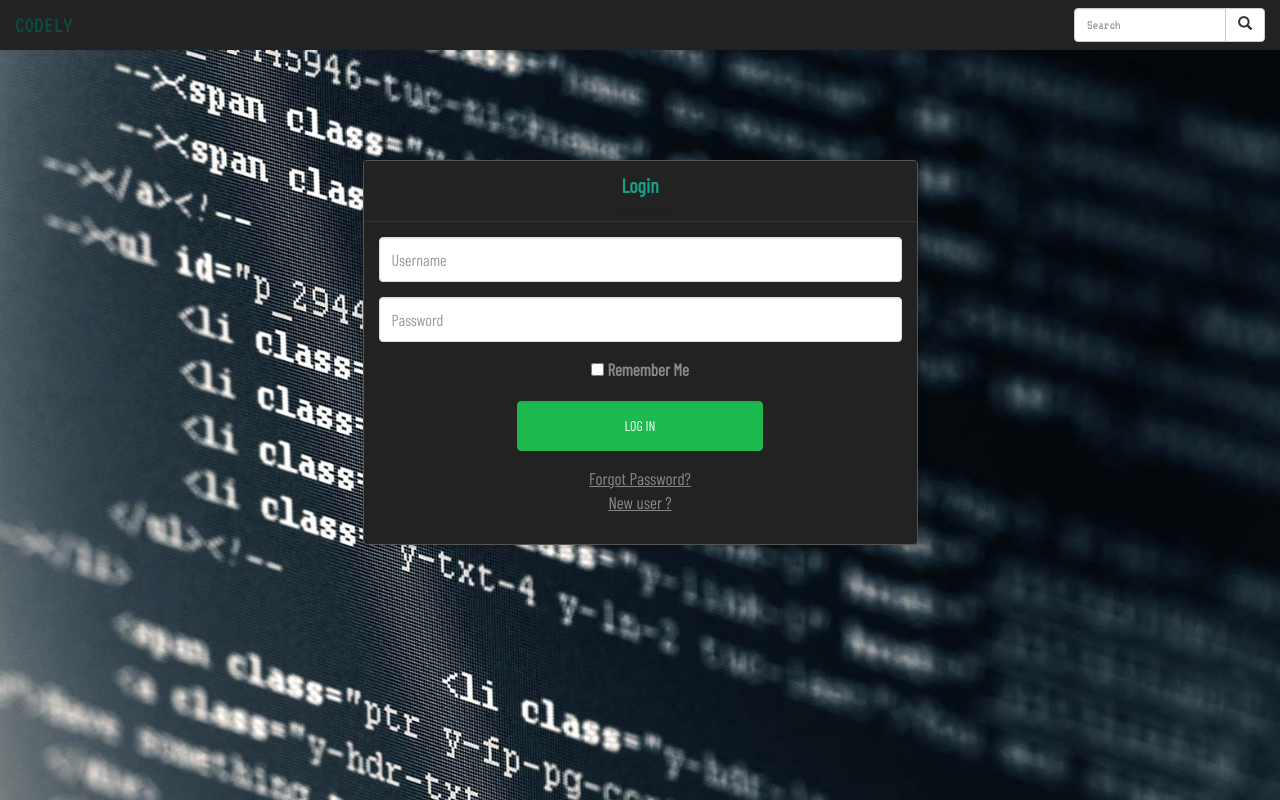
After one commit to mshirazab/Codely, a Flask app: page /sign_in in a window 1280 px wide. The commit adds this page. Run offline with Flask 2, Linux system fonts and the light colour scheme; some libraries are stand-ins or nearby versions.

Commit message:
Completed login and sign-up part

```diff
--- a/database/add_tables.sql
+++ b/database/add_tables.sql
@@ -1,5 +1,6 @@
 create database if not exists codely;
   use codely;
+  drop table if exists user;
   create table user(
     username varchar(50) primary key,
     password varchar(50)
--- a/server.py
+++ b/server.py
@@ -1,24 +1,49 @@
-# from database import Database as db
-from flask import Flask
+from database import Database as db
+from flask import Flask, session, request, flash, redirect, url_for
 # , redirect, url_for, session, request
 from flask import render_template
 # , abort
 import os
-from nocache import nocache
 app = Flask(__name__)
 app.secret_key = os.urandom(24)
 
 
 @app.route('/', methods=['GET'])
-@nocache
 def index():
-    return render_template('./index.html', logged_in=False)
+    return redirect('/sign_in')
 
 
-# @app.route('/sign_in', methods=['POST'])
-# @nocache
-# def sign_in():
-#     return render_template('./index.html', logged_in=True)
+@app.route('/register', methods=['GET', 'POST'])
+def register():
+    if request.method == 'GET':
+        return render_template('./register.html', logged_in=False)
+    if request.method == 'POST':
+        username = (request.form['username']).lower().strip()
+        password = (request.form['password'])
+        is_valid_username = db.add_user(username, password)
+        for key in is_valid_username:
+            print key, is_valid_username[key]
+        if is_valid_username.has_key('success'):
+            flash(is_valid_username['success'] + '. Sign in now.', 'register_success')
+            return redirect(url_for("sign_in"))
+        else:
+            flash('Username is already taken, MF', 'register_error')
+            return redirect(url_for("register"))
+
+@app.route('/sign_in', methods=['GET', 'POST'])
+def sign_in():
+    if request.method == 'GET':
+        return render_template('./sign_in.html', logged_in=False)
+    if request.method == 'POST':
+        username = (request.form['username']).lower().strip()
+        password = (request.form['password'])
+        can_login = db.check_can_login(username, password)
+        if can_login:
+            return redirect(url_for("index"))
+        else:
+            flash(u'Invalid username or password', 'sign_in_error')
+            return redirect(url_for("sign_in"))
+
 
 
 if __name__ == "__main__":
--- a/static/css/login_form.css
+++ b/static/css/login_form.css
@@ -1,13 +1,12 @@
-
-.login-box  {
+ .login-box  {
   padding-top: 90px;
 }
 .panel-login {
   background-color: #222;
 	border-color: #555;
-	-webkit-box-shadow: 0px 2px 3px 0px rgba(0,0,0,0.2);
-	-moz-box-shadow: 0px 2px 3px 0px rgba(0,0,0,0.2);
-	box-shadow: 0px 2px 3px 0px rgba(0,0,0,0.2);
+	-webkit-box-shadow: 0 2px 3px 0 rgba(0,0,0,0.2);
+	-moz-box-shadow: 0 2px 3px 0 rgba(0,0,0,0.2);
+	box-shadow: 0 2px 3px 0 rgba(0,0,0,0.2);
 }
 .panel-login>.panel-heading {
 	color: #00415d;
@@ -19,18 +18,18 @@
 	text-decoration: none;
 	color: #666;
 	font-weight: bold;
-	font-size: 15px;
+	font-size: 17px;
 	-webkit-transition: all 0.1s linear;
 	-moz-transition: all 0.1s linear;
 	transition: all 0.1s linear;
 }
 .panel-login>.panel-heading a.active{
 	color: #16A085;
-	font-size: 18px;
+	font-size: 20px;
 }
 .panel-login>.panel-heading hr{
 	margin-top: 10px;
-	margin-bottom: 0px;
+	margin-bottom: 0;
 	clear: both;
 	border: 0;
 	height: 1px;
@@ -55,14 +54,18 @@
 	box-shadow: none;
 	border-color: #555;
 }
-.forgot-password {
+.form-links {
 	text-decoration: underline;
 	color: #888;
+  padding-left: 4px;
+  padding-right: 4px;
 }
-.forgot-password:hover,
-.forgot-password:focus {
+.form-links:hover,
+.form-links:focus {
 	text-decoration: underline;
 	color: #666;
+  padding-left: 4px;
+  padding-right: 4px;
 }
 
 .btn-register {
--- a/static/css/style.css
+++ b/static/css/style.css
@@ -1,11 +1,13 @@
 body {
   background: url("../img/background.jpg");
+  background-size: cover;
   font-family: 'Barlow Condensed', sans-serif;
+  font-size: 17px;
 }
 
 .navbar-default {
   background-color: #222;
-  border: 0px;
+  border: 0;
   font-family: 'VT323', monospace;
 }
 
@@ -18,13 +20,14 @@ body {
 }
 
 .navbar-default .navbar-brand {
+  color: #16A085;
+  font-size: 24px;
   text-transform: uppercase;
-  color: #16A085;
 }
 
 .navbar-default .navbar-brand:focus, .navbar-default .navbar-brand:hover {
+  color: #085043;
   text-transform: uppercase;
-  color: #085043;
 }
 .navbar-default .navbar-collapse, .navbar-default .navbar-form  {
   border-color: #555;
--- /dev/null
+++ b/templates/sign_in.html
@@ -0,0 +1,84 @@
+<!DOCTYPE html>
+<html>
+
+<head>
+  {% include './includes/imports.html' %} {% include './includes/header.html' %}
+
+  <link rel="stylesheet" href="{{ url_for('static', filename='css/login_form.css')}}" type="text/css" />
+  <script src="{{ url_for('static', filename='js/login_form.js')}}" /></script>
+</head>
+
+<body>
+  <div class="container login-box">
+    <div class="row">
+      <div class="col-md-6 col-md-offset-3">
+        <div class="panel panel-login">
+          <div class="panel-heading">
+            <div class="row">
+              <div class="col-xs-12">
+                <a class="active" id="login-form-link">Login</a>
+              </div>
+            </div>
+            <hr>
+          </div>
+          <div class="panel-body">
+            <div class="row">
+              <div class="col-lg-12">
+                {% with errors = get_flashed_messages(category_filter=["register_success"]) %}
+                {% if errors %}
+                  <div class="alert alert-success">
+                    {%- for msg in errors %}
+                    {{ msg }}
+                    {% endfor -%}
+                  </div>
+                {% endif %}
+                {% endwith %}
+                {% with errors = get_flashed_messages(category_filter=["sign_in_error"]) %}
+                {% if errors %}
+                  <div class="alert alert-danger">
+                    {%- for msg in errors %}
+                    {{ msg }}
+                    {% endfor -%}
+                  </div>
+                {% endif %}
+                {% endwith %}
+                <form id="login-form" action="/sign_in" method="post" role="form" style="display: block;">
+                  <div class="form-group">
+                    <input type="text" name="username" id="username" tabindex="1" class="form-control" placeholder="Username" value="">
+                  </div>
+                  <div class="form-group">
+                    <input type="password" name="password" id="password" tabindex="2" class="form-control" placeholder="Password">
+                  </div>
+                  <div class="form-group text-center" style="color: #888;">
+                    <input type="checkbox" tabindex="3" class="" name="remember" id="remember">
+                    <label for="remember"> Remember Me</label>
+                  </div>
+                  <div class="form-group">
+                    <div class="row">
+                      <div class="col-sm-6 col-sm-offset-3">
+                        <input type="submit" name="login-submit" id="login-submit" tabindex="4" class="form-control btn btn-login" value="Log In">
+                      </div>
+                    </div>
+                  </div>
+                  <div class="form-group">
+                    <div class="row">
+                      <div class="col-lg-12">
+                        <div class="text-center">
+                          <a href="/recover" tabindex="5" class="form-links">Forgot Password?</a>
+                          <br>
+                          <a href="/register" tabindex="5" class="form-links">New user ?</a>
+                        </div>
+                      </div>
+                    </div>
+                  </div>
+                </form>
+              </div>
+            </div>
+          </div>
+        </div>
+      </div>
+    </div>
+  </div>
+</body>
+
+</html>
```
Also changed, not shown: database.py (+10 -2 lines), static/js/login_form.js (+16 -0 lines), templates/register.html (renamed from templates/index.html, +23 -34 lines).
